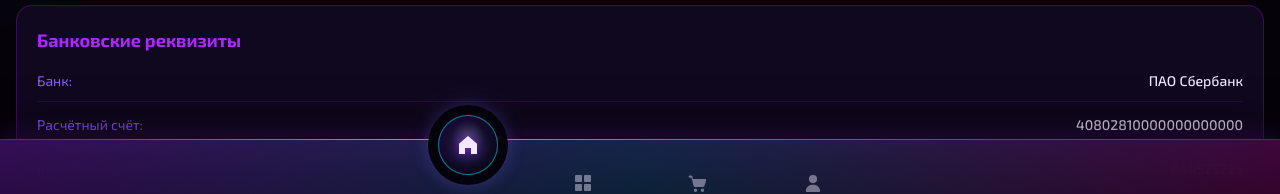
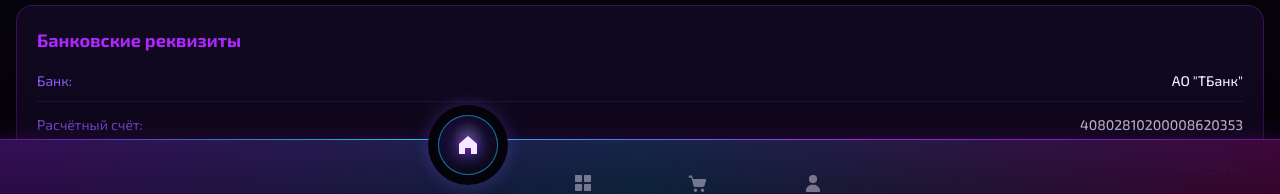
Before and after one commit to DaniilGavrin/shop-tg, a Next.js app: page /en/legal/requisites in a window 1280 px wide. Shown: the part 577-771 px from the top of the page. Built offline with nearby package versions, Linux system fonts and the light colour scheme; no server answers.

Commit message:
Update Docs

```diff
--- a/app/[locale]/legal/requisites/page.tsx
+++ b/app/[locale]/legal/requisites/page.tsx
@@ -67,22 +67,22 @@ export default function RequisitesPage() {
           <div className="space-y-3">
             <div className="flex justify-between border-b border-[rgba(176,38,255,0.15)] pb-2">
               <span className="text-[var(--text-dim)]">Банк:</span>
-              <span className="font-medium text-right">ПАО Сбербанк</span>
+              <span className="font-medium text-right">АО "ТБанк"</span>
             </div>
 
             <div className="flex justify-between border-b border-[rgba(176,38,255,0.15)] pb-2">
               <span className="text-[var(--text-dim)]">Расчётный счёт:</span>
-              <span className="font-medium">40802810000000000000</span>
+              <span className="font-medium">40802810200008620353</span>
             </div>
 
             <div className="flex justify-between border-b border-[rgba(176,38,255,0.15)] pb-2">
               <span className="text-[var(--text-dim)]">БИК:</span>
-              <span className="font-medium">044525225</span>
+              <span className="font-medium">044525974</span>
             </div>
 
             <div className="flex justify-between border-b border-[rgba(176,38,255,0.15)] pb-2">
               <span className="text-[var(--text-dim)]">Корр. счёт:</span>
-              <span className="font-medium">30101810400000000225</span>
+              <span className="font-medium">30101810145250000974</span>
             </div>
           </div>
         </section>
```
